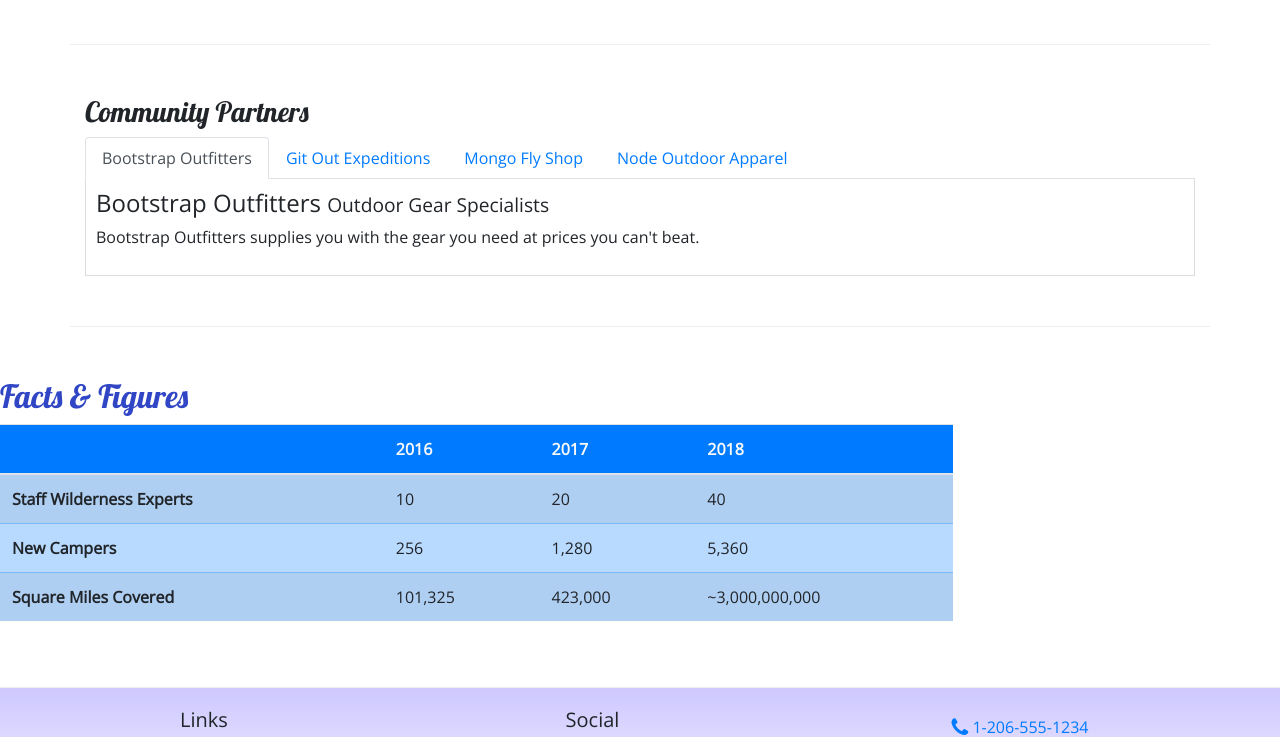
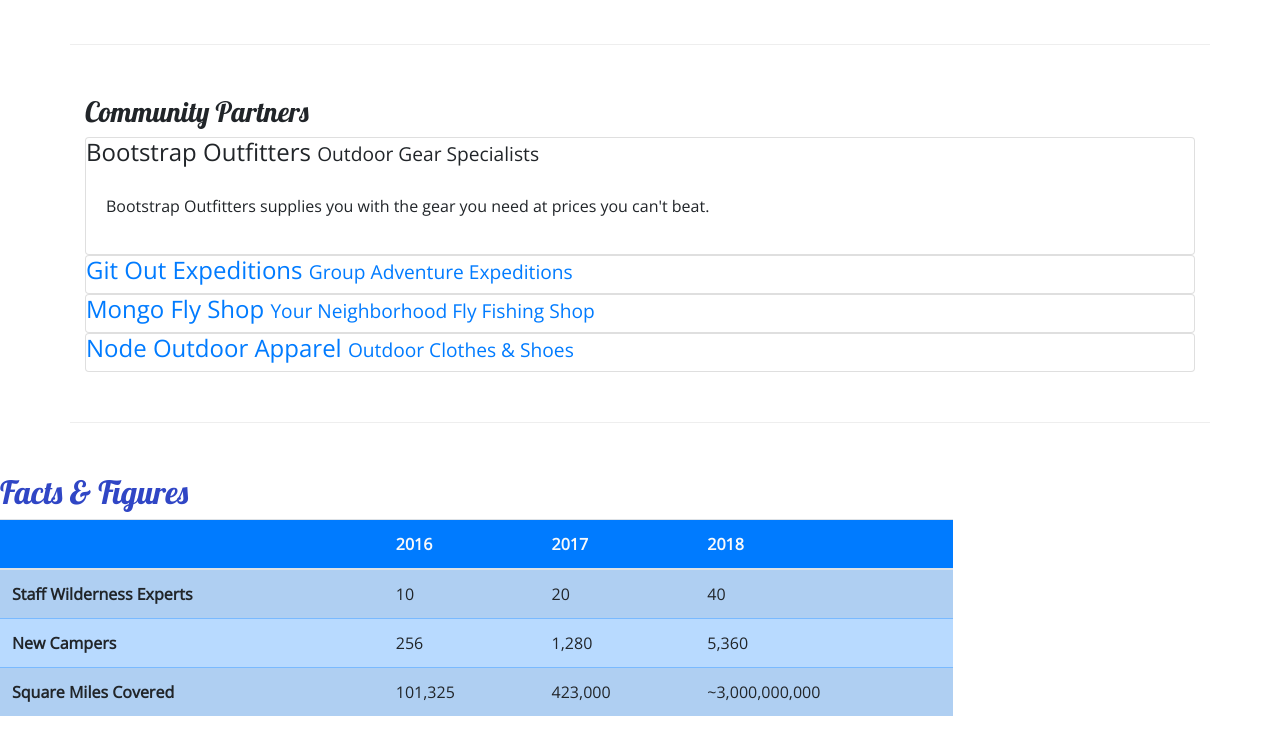
Before and after one commit to vertexbeta/BootstrapCourse, a website: page aboutus.html in a window 1280 px wide. Shown: the part 800-1537 px from the top of the page. Drawn offline with nearby package versions, Linux system fonts and the light colour scheme.

Commit message:
Accordion

```diff
--- a/aboutus.html
+++ b/aboutus.html
@@ -114,28 +114,62 @@
             <div class="row row-content">
                 <div class="col-12">
                     <h3>Community Partners</h3>
-                    <ul class="nav nav-tabs">
-                        <li class="nav-item"><a class="nav-link active" href="#bootstrap" role="tab" data-toggle="tab">Bootstrap Outfitters</a></li>
-                        <li class="nav-item"><a class="nav-link" href="#git" role="tab" data-toggle="tab">Git Out Expeditions</a></li>
-                        <li class="nav-item"><a class="nav-link" href="#mongo" role="tab" data-toggle="tab">Mongo Fly Shop</a></li>
-                        <li class="nav-item"><a class="nav-link" href="#node" role="tab" data-toggle="tab">Node Outdoor Apparel</a></li>
-                    </ul>
-                    <div class="tab-content">
-                        <div role="tabpanel" class="tab-pane fade show active" id="bootstrap">
-                            <h4>Bootstrap Outfitters <small>Outdoor Gear Specialists</small></h4>
-                            <p class=" d-none d-sm-block">Bootstrap Outfitters supplies you with the gear you need at prices you can't beat.</p>
+                    <div id="accordion">
+                        <div class="card">
+                            <div class="tab" class="card-header">
+                                <h4>
+                                    <a data-toggle="collapse" data-target="#bootstrap">
+                                        Bootstrap Outfitters <small>Outdoor Gear Specialists</small>
+                                    </a>
+                                </h4>
+                                <div class="collapse show" id="bootstrap" data-parent="#accordion">
+                                    <div class="card-body">
+                                        <p class=" d-none d-sm-block">Bootstrap Outfitters supplies you with the gear you need at prices you can't beat.</p>
+                                    </div>
+                                </div>
+                            </div>
                         </div>
-                        <div role="tabpanel" class="tab-pane fade" id="git">
-                            <h4>Git Out Expeditions <small>Group Adventure Expeditions</small></h4>
-                            <p class=" d-none d-sm-block">Join Git Out Expeditions to explore new horizons with a group of other adventurers!</p>
+                        <div class="card">
+                            <div class="tab" class="card-header">
+                                <h4>
+                                    <a class="collapsed" data-toggle="collapse" data-target="#git">
+                                        Git Out Expeditions <small>Group Adventure Expeditions</small>
+                                    </a>
+                                </h4>
+                            </div>
+                            <div class="collapse" id="git" data-parent="#accordion">
+                                <div class="card-body">
+                                    <p class=" d-none d-sm-block">Join Git Out Expeditions to explore new horizons with a group of other adventurers!</p>
+                                </div>
+                            </div>
                         </div>
-                        <div role="tabpanel" class="tab-pane fade" id="mongo">
-                            <h4>Mongo Fly Shop <small>Your Neighborhood Fly Fishing Shop</small></h4>
-                            <p class=" d-none d-sm-block">Need a new fishing pole, a tacklebox, or flies of all kinds? Stop by Mongo Fly Shop.</p>
+                        <div class="card">
+                            <div class="tab" class="card-header">
+                                <h4>
+                                    <a class="collapsed" data-toggle="collapse" data-target="#mongo">
+                                        Mongo Fly Shop <small>Your Neighborhood Fly Fishing Shop</small>
+                                    </a>
+                                </h4>
+                                <div class="collapse" id="mongo" data-parent="#accordion">
+                                        <div class="card-body">
+                                            <p class=" d-none d-sm-block">Need a new fishing pole, a tacklebox, or flies of all kinds? Stop by Mongo Fly Shop.</p>
+                                        </div>
+                                </div>
+                            </div>
                         </div>
-                        <div role="tabpanel" class="tab-pane fade" id="node">
-                            <h4>Node Outdoor Apparel <small>Outdoor Clothes & Shoes</small></h4>
-                            <p class=" d-none d-sm-block">From polar fleeces to swimsuits, hiking boots to waders, a visit to Node will be sure to get you covered.</p>
+                        <div class="card">
+                            <div class="tab" class="card-header">
+                                <h4>
+                                    <a class="collapsed" data-toggle="collapse" data-target="#node">
+                                    Node Outdoor Apparel <small>Outdoor Clothes & Shoes</small>
+                                    </a>
+                                </h4>
+                                <div class="collapse" id="node" data-parent="#accordion">
+                                    <div class="card-body">
+                                        <p class=" d-none d-sm-block">From polar fleeces to swimsuits, hiking boots to waders, a visit to Node will be sure to get you covered.</p>
+                                    </div>
+                                </div>
+                            </div>
                         </div>
                     </div>
                 </div>
--- a/css/styles.css
+++ b/css/styles.css
@@ -46,9 +46,3 @@ header h2 {
 .navbar {
     background-color: #901cad;
 }
-
-.tab-content {
-    border: 1px solid #DDD;
-    border-top: none;
-    padding: 10px;
-}
```
